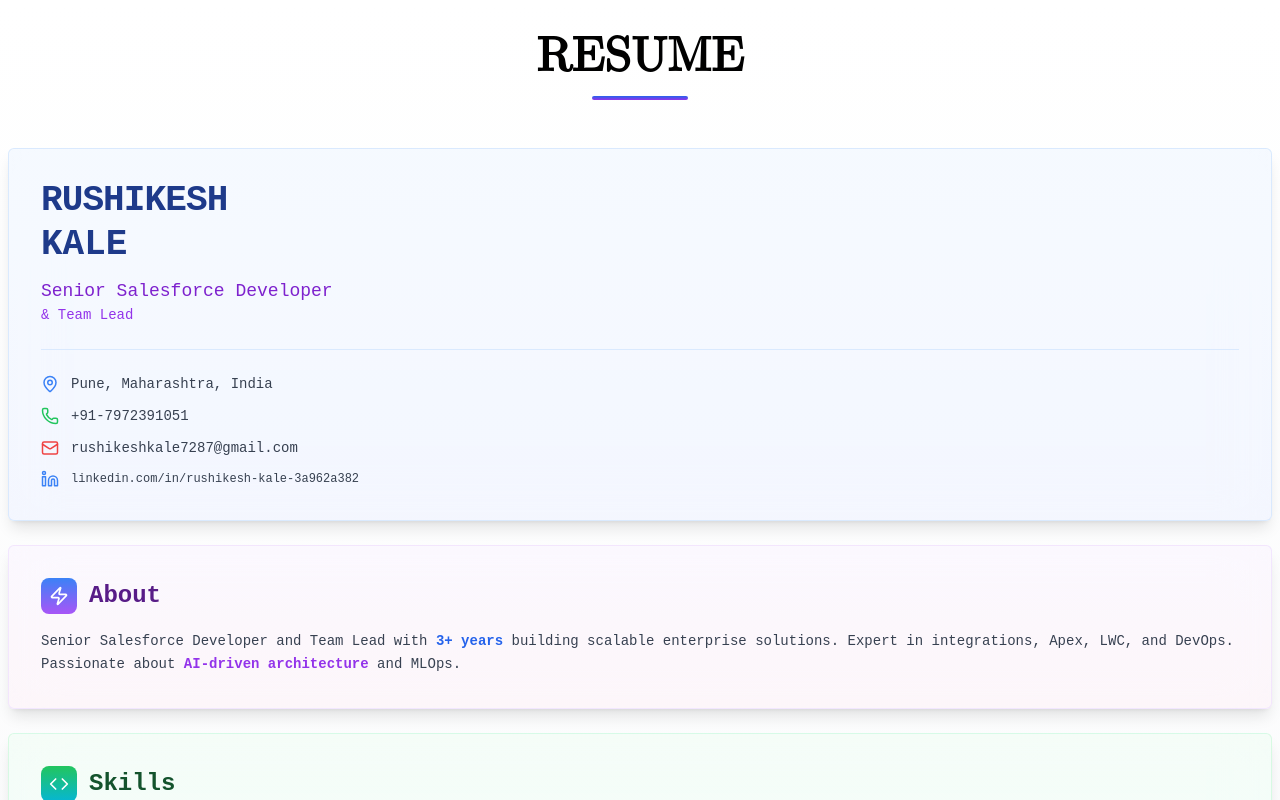
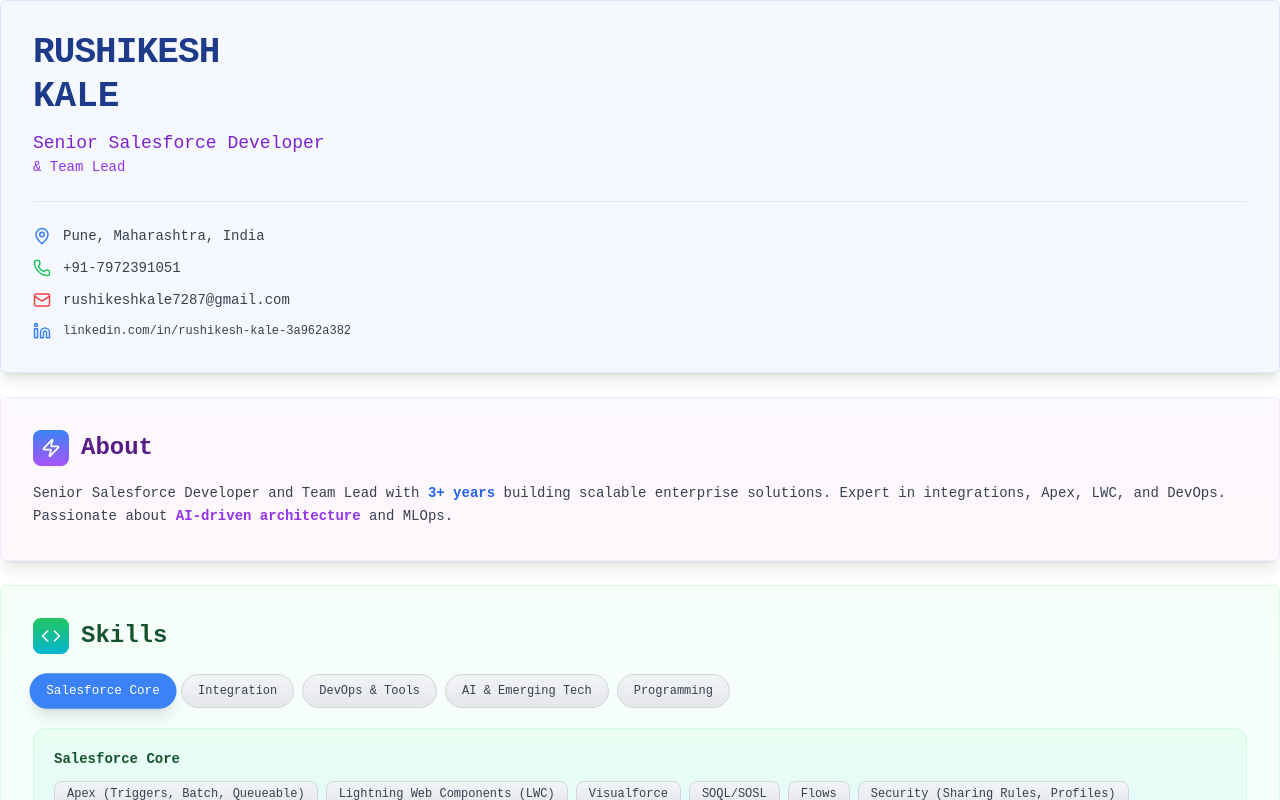
Before and after one commit to Rushi7287/rushikeshPortfolio, a React (Create React App) app: page /#/resume in a window 1280 px wide. Shown: the top 800 px of the page. Built offline with nearby package versions, Linux system fonts and the light colour scheme.

Commit message:
changes done

```diff
--- a/src/pages/ResumePage.jsx
+++ b/src/pages/ResumePage.jsx
@@ -76,21 +76,9 @@
 
   return (
     <div
-      className="min-h-screen bg-gradient-to-br from-white via-gray-50 to-white py-8 px-2"
       style={{ fontFamily: "monospace" }}
     >
       <div className="max-w-7xl mx-auto">
-        {/* <div className="backdrop-blur-md rounded-md p-12 shadow-2xl bg-gradient-to-br from-blue-50/50 via-purple-50/50 to-pink-50/50 border border-blue-200/30"> */}
-
-        <div className="text-center mb-12">
-          <h1
-            className="text-black text-5xl font-bold from-blue-600 via-purple-600 to-pink-600 bg-clip-text"
-            style={{ fontFamily: "math" }}
-          >
-            RESUME
-          </h1>
-          <div className="h-1 w-24 mx-auto mt-4 rounded-full bg-gradient-to-r from-blue-600 to-purple-600"></div>
-        </div>
 
         <div className="grid grid-cols-1 lg:grid-cols-2 gap-6">
           <div className="space-y-6">
```
